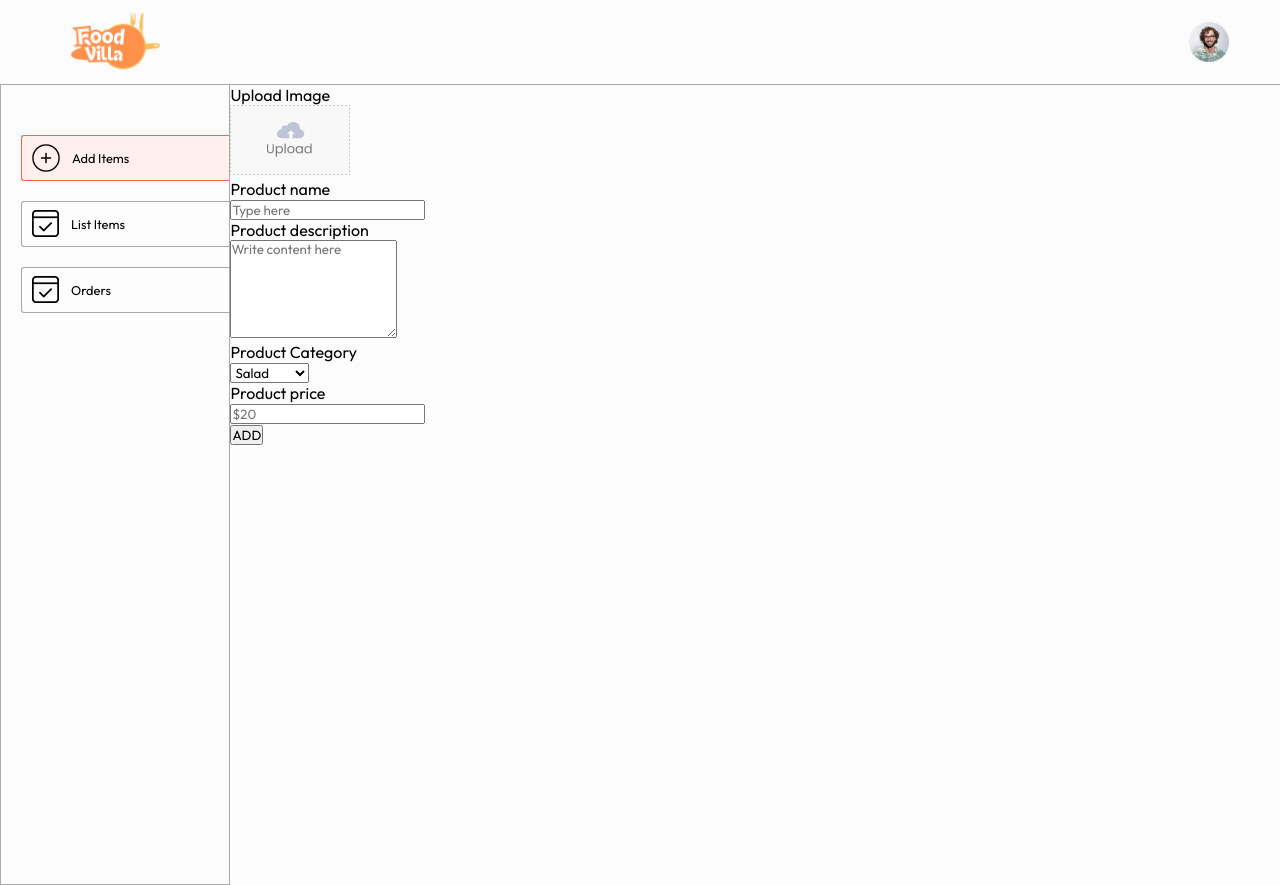
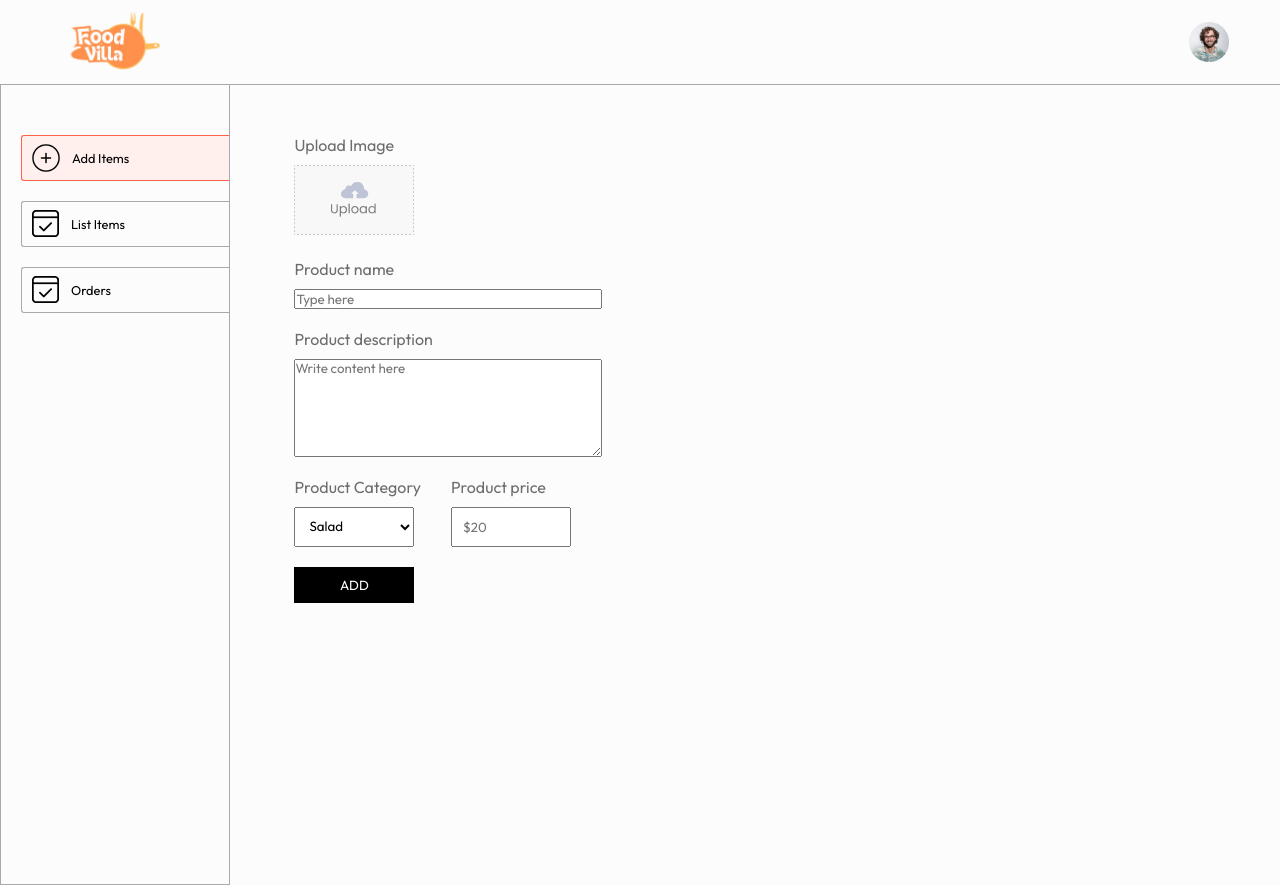
Before and after one commit to mahesh-pagrut/food-villa, a React (Vite) app in the folder admin/: page /add in a window 1280 px wide. Built offline with nearby package versions, Linux system fonts and the light colour scheme.

Commit message:
add pafe ui

```diff
--- a/admin/src/index.css
+++ b/admin/src/index.css
@@ -26,3 +26,9 @@
 .app-content{
   display: flex;
 }
+
+.flex-col{
+  display: flex;
+  flex-direction: column;
+  gap: 10px;
+}
--- a/admin/src/pages/Add/Add.css
+++ b/admin/src/pages/Add/Add.css
@@ -0,0 +1,45 @@
+
+
+.add{
+    width: 60%;
+    margin-left: max(5vw, 25px);
+    margin-top: 50px;
+    color: #6d6d6d;
+    font-size: 16px;
+}
+
+.add form{
+    gap: 20px;
+}
+
+
+.add-img-upload img{
+ width: 120px;
+}
+
+.add-product-name, .add-product-description{
+    width:max(40%, 280px) ;
+}
+
+.add-product-name input .add-product-description textarea{
+    padding: 10px;
+}
+
+.add-category-price{
+    display: flex;
+    gap: 30px;
+}
+
+.add-category-price select, .add-category-price input{
+    max-width: 120px;
+    padding: 10px;
+}
+
+.add-btn{
+    max-width: 120px;
+    border: none;
+    padding: 10px;
+    background-color: black;
+    color: white;
+    cursor: pointer;
+}
```
